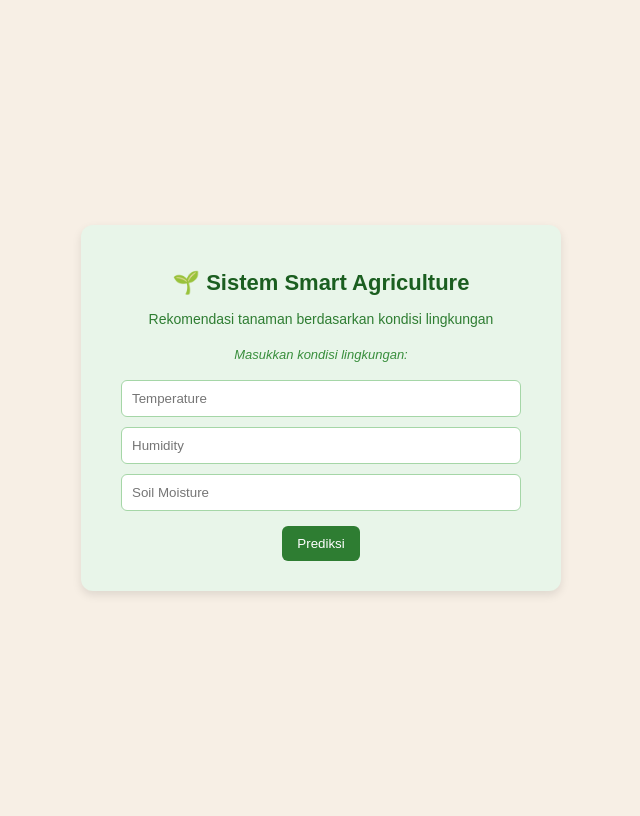
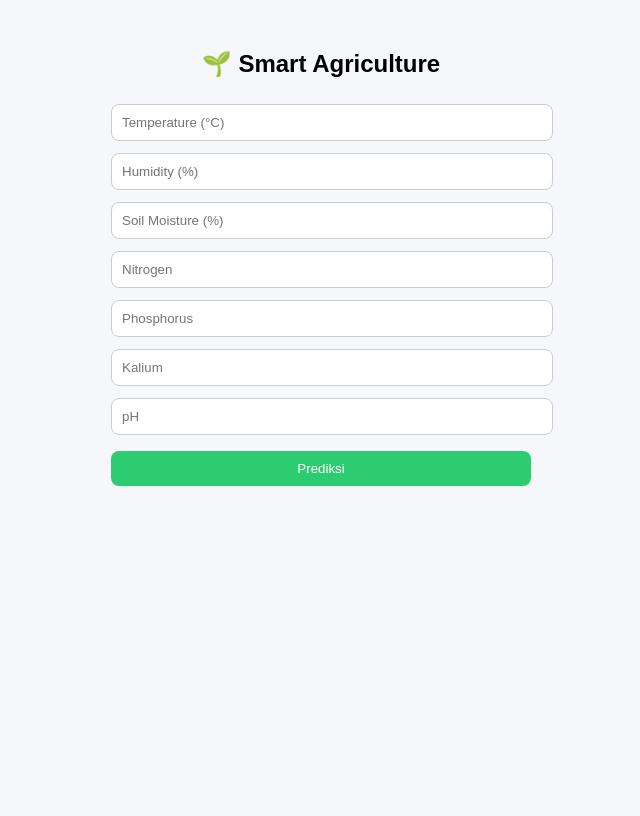
Before and after one commit to TengkuRafli/smart-agriculture-ai, a Flask app: page / in a window 1280 px wide. Shown: the whole page, without its empty margins (319-959 px from the left). After the commit the page ends 486 px from the top, so only its background shows below. Run offline with Flask 3, Linux system fonts and the light colour scheme; parts of the project's set-up code (start-up, migrations or seed data) failed here and were passed over.

Commit message:
Update index.html

```diff
--- a/templates/index.html
+++ b/templates/index.html
@@ -1,70 +1,102 @@
 <!DOCTYPE html>
-<html>
+<html lang="id">
 <head>
+    <meta charset="UTF-8">
     <title>Smart Agriculture AI</title>
-    <link rel="stylesheet" href="{{ url_for('static', filename='style.css') }}">
+
+    <style>
+        body {
+            font-family: Arial;
+            background: #f5f7fa;
+        }
+
+        .container {
+            width: 420px;
+            margin: 50px auto;
+            text-align: center;
+        }
+
+        input {
+            width: 100%;
+            padding: 10px;
+            margin: 6px 0;
+            border-radius: 8px;
+            border: 1px solid #ccc;
+        }
+
+        button {
+            padding: 10px;
+            width: 100%;
+            border: none;
+            background: #2ecc71;
+            color: white;
+            border-radius: 8px;
+            margin-top: 10px;
+            cursor: pointer;
+        }
+
+        .box {
+            background: white;
+            padding: 15px;
+            margin-top: 20px;
+            border-radius: 10px;
+        }
+
+        .result {
+            font-size: 28px;
+            color: green;
+        }
+    </style>
 </head>
+
 <body>
 
 <div class="container">
 
-    <h1 class="title">🌱 Sistem Smart Agriculture</h1>
-
-    <p class="subtitle">
-        Rekomendasi tanaman berdasarkan kondisi lingkungan
-    </p>
+    <h2>🌱 Smart Agriculture</h2>
 
     {% if not prediction %}
-    <p class="instruction">
-        Masukkan kondisi lingkungan:
-    </p>
+    <form action="/predict" method="post">
+
+        <input type="number" step="0.01" name="temperature" placeholder="Temperature (°C)" required>
+        <input type="number" step="0.01" name="humidity" placeholder="Humidity (%)" required>
+        <input type="number" step="0.01" name="soil_moisture" placeholder="Soil Moisture (%)" required>
+
+        <input type="number" step="0.01" name="N" placeholder="Nitrogen">
+        <input type="number" step="0.01" name="P" placeholder="Phosphorus">
+        <input type="number" step="0.01" name="K" placeholder="Kalium">
+        <input type="number" step="0.01" name="ph" placeholder="pH">
+
+        <button type="submit">Prediksi</button>
+    </form>
     {% endif %}
 
-    <!-- FORM -->
-    {% if not prediction %}
-    <div>
-        <form action="/predict" method="post">
+    {% if prediction %}
+    <div class="box">
 
-            <input type="number" step="0.01" name="temperature" placeholder="Temperature" required>
-            <input type="number" step="0.01" name="humidity" placeholder="Humidity" required>
-            <input type="number" step="0.01" name="soil_moisture" placeholder="Soil Moisture" required>
+        <p><b>Temperature:</b> {{ temperature }}</p>
+        <p><b>Humidity:</b> {{ humidity }}</p>
+        <p><b>Soil Moisture:</b> {{ soil_moisture }}</p>
 
-            <button type="submit">Prediksi</button>
+        <p><b>N:</b> {{ N }}</p>
+        <p><b>P:</b> {{ P }}</p>
+        <p><b>K:</b> {{ K }}</p>
+        <p><b>pH:</b> {{ ph }}</p>
 
-        </form>
-    </div>
-    {% endif %}
+        <hr>
 
-    <!-- HASIL -->
-    {% if prediction %}
-    <div>
+        <p>Hasil:</p>
+        <div class="result">{{ prediction }}</div>
 
-        <div class="result-box">
-            <p class="result-title">Berdasarkan nilai:</p>
+        <p>Confidence: {{ confidence }}%</p>
+        <p>Mode: {{ mode }}</p>
 
-            <div class="grid">
-                <div>Temperature</div><div>{{ temperature }}</div>
-                <div>Humidity</div><div>{{ humidity }}</div>
-                <div>Soil Moisture</div><div>{{ soil_moisture }}</div>
-            </div>
-        </div>
+        <button onclick="window.location.href='/'">Kembali</button>
 
-        <p class="result-small">maka didapatkan:</p>
-
-        <h2 class="result-label">Hasil Rekomendasi</h2>
-        <h1 class="result-text">{{ prediction }}</h1>
-
-        <button onclick="kembali()">Kembali</button>
     </div>
     {% endif %}
 
 </div>
 
-<script>
-function kembali() {
-    window.location.href = "/";
-}
-</script>
-
 </body>
 </html>
```
